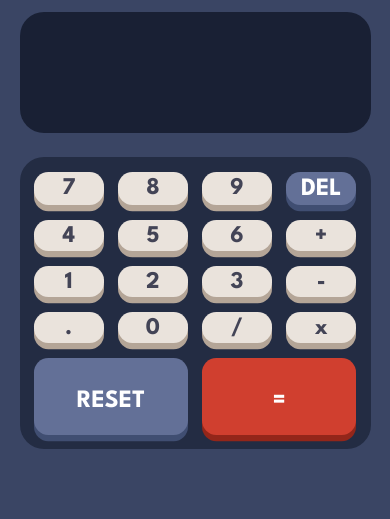
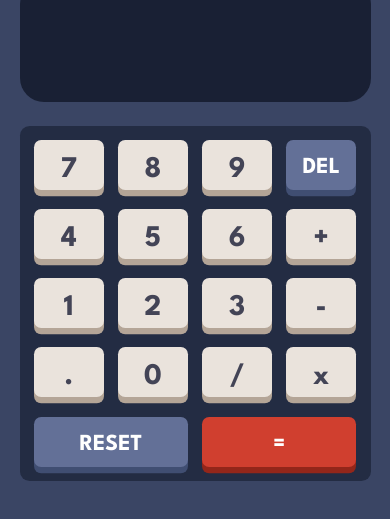
Before and after one commit to RomaZinkevich/Calculator-App, a plain HTML site: page index.html in a window 390 px wide. Shown: the part 231-750 px from the top of the page. Drawn offline with Linux system fonts and the light colour scheme.

Commit message:
added responsiveness

```diff
--- a/style.css
+++ b/style.css
@@ -98,7 +98,8 @@ h2 {
     background-color: var(--keypad-color);
     display: grid;
     grid-template-columns: repeat(4, 1fr);
-    grid-gap: 0.7rem;
+    grid-column-gap: 0.6rem;
+    grid-row-gap: 0.7rem;
     text-align: center;
     padding: 0.8rem;
     border-radius: 0.5rem;
@@ -106,11 +107,13 @@ h2 {
 }
 
 .btn {
-    padding-top: 0.5rem;
-    padding-bottom: 0.4rem;
+    display: flex;
+    align-items: center;
+    justify-content: center;
     width: 100%;
     border-radius: 0.5rem;
-    height: 100%;
+    height: 80px;
+    padding-top: 10px;
 }
 
 .btn:active, .btn.operator:active{
@@ -210,49 +213,39 @@ h2 {
     }
 
     .buttons {
-        grid-gap:0.3rem;
-        justify-content: center;
-        align-items: center;
+        grid-column-gap: 0.5rem;
+        grid-row-gap: 0.6rem;
     }
 
     .btn {
-        width: 100%;
-        text-align: center;
         border-radius: 0.3rem;
-        padding-top: 40%;
-        padding-bottom: 20%;
+        font-size: 44px;
     }
 
     .btn.function {
         font-size: 35px;
     }
-
-    .btn.reset, .btn.equal {
-        aspect-ratio: 2/1;
-        padding-top: 20%;
-    }
 }
 
 @media(max-width:400px){
-    .buttons{
+
+    .buttons {
         padding: 0.3rem;
+        border-radius: 0.2rem;
     }
-
-    .btn{
-        padding: 0.1rem 0;
+    .btn {
+        font-size: 30px;
+        border-radius: 0.15rem;
+        height: 50px;
     }
 
     .btn.function {
-        font-size: 25px;
+        font-size: 23px;
+        padding-top: 5px;
     }
 
-    .btn {font-size: 24px;}
-
-}
-
-@media(max-width:300px){
-    .btn{
-        padding-bottom: 0.2rem;
-        font-size: 36px;
+    .buttons {
+        grid-column-gap: 0.3rem;
+        grid-row-gap: 0.4rem;
     }
 }
```
